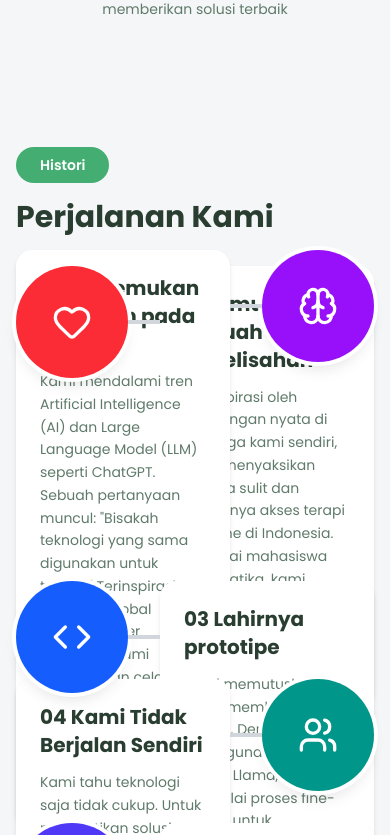
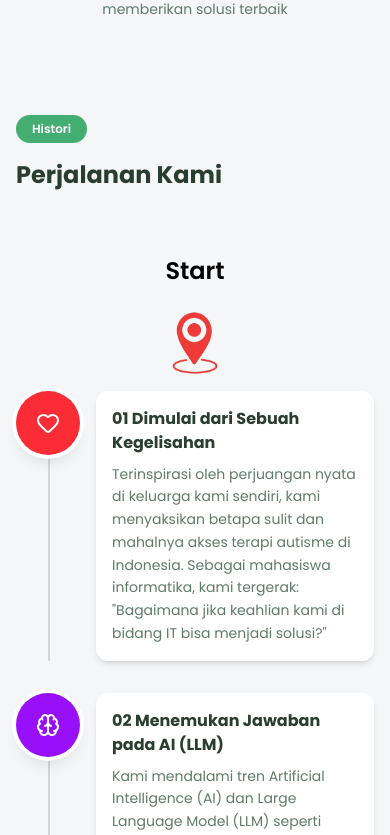
Before and after one commit to LLMForAutism/web, a Next.js app: page / in a window 390 px wide. Shown: the part 3249-4084 px from the top of the page. Built offline with nearby package versions, Linux system fonts and the light colour scheme.

Commit message:
feat: enhance responsive design for our journey section

```diff
--- a/src/app/components/our-jouney.tsx
+++ b/src/app/components/our-jouney.tsx
@@ -29,7 +29,7 @@ export default function OurJourney() {
       title: "Dimulai dari Sebuah Kegelisahan",
       description:
         'Terinspirasi oleh perjuangan nyata di keluarga kami sendiri, kami menyaksikan betapa sulit dan mahalnya akses terapi autisme di Indonesia. Sebagai mahasiswa informatika, kami tergerak: "Bagaimana jika keahlian kami di bidang IT bisa menjadi solusi?"',
-      icon: <Heart className="w-10 h-10 text-white" />,
+      icon: <Heart className="w-6 h-6 md:w-10 md:h-10 text-white" />,
       iconBgColor: "bg-red-500",
     },
     {
@@ -37,7 +37,7 @@ export default function OurJourney() {
       title: "Menemukan Jawaban pada AI (LLM)",
       description:
         'Kami mendalami tren Artificial Intelligence (AI) dan Large Language Model (LLM) seperti ChatGPT. Sebuah pertanyaan muncul: "Bisakah teknologi yang sama digunakan untuk terapi?" Terinspirasi oleh riset global (seperti paper ChatASD), kami menemukan celah besar sekaligus peluang: belum ada yang fokus pada dataset dan konteks Bahasa Indonesia.',
-      icon: <Brain className="w-10 h-10 text-white" />,
+      icon: <Brain className="w-6 h-6 md:w-10 md:h-10 text-white" />,
       iconBgColor: "bg-purple-600",
     },
     {
@@ -45,7 +45,7 @@ export default function OurJourney() {
       title: "Lahirnya prototipe",
       description:
         'Kami memutuskan untuk membangunnya sendiri. Dengan menggunakan base model Llama, kami memulai proses fine-tuning untuk menciptakan sebuah LLM yang "memahami" kebutuhan terapi anak autisme Indonesia.',
-      icon: <Code className="w-10 h-10 text-white" />,
+      icon: <Code className="w-6 h-6 md:w-10 md:h-10 text-white" />,
       iconBgColor: "bg-blue-600",
     },
     {
@@ -53,7 +53,7 @@ export default function OurJourney() {
       title: "Kami Tidak Berjalan Sendiri",
       description:
         "Kami tahu teknologi saja tidak cukup. Untuk memastikan solusi kami tepat guna, kami berkolaborasi intensif dengan para ahli di Malang Autism Center (MAC). Masukan mereka sangat krusial dalam membentuk cara AI kami berinteraksi.",
-      icon: <Users className="w-10 h-10 text-white" />,
+      icon: <Users className="w-6 h-6 md:w-10 md:h-10 text-white" />,
       iconBgColor: "bg-teal-600",
     },
     {
@@ -61,7 +61,7 @@ export default function OurJourney() {
       title: "Memperluas Jaringan Global",
       description:
         "Misi kami ternyata selaras dengan visi global. Kami menjalin kemitraan strategis dengan LetsConnect, sebuah perusahaan Kanada yang juga berfokus pada pengembangan aplikasi untuk anak autisme.",
-      icon: <Globe className="w-10 h-10 text-white" />,
+      icon: <Globe className="w-6 h-6 md:w-10 md:h-10 text-white" />,
       iconBgColor: "bg-indigo-600",
     },
     {
@@ -69,7 +69,7 @@ export default function OurJourney() {
       title: "Pencapaian Awal",
       description:
         "Setelah berbulan-bulan pengembangan (menggunakan dataset sintetis sebagai bukti konsep), kami membawa prototipe aplikasi kami ke Kompetisi Mahasiswa Informatika Politeknik Nasional (KMIPN).",
-      icon: <Lightbulb className="w-10 h-10 text-white" />,
+      icon: <Lightbulb className="w-6 h-6 md:w-10 md:h-10 text-white" />,
       iconBgColor: "bg-yellow-500",
     },
     {
@@ -77,7 +77,7 @@ export default function OurJourney() {
       title: "Meraih Juara 2 Nasional",
       description:
         "Perjuangan kami terbayar. Inovasi kami dianugerahi Juara 2 Kategori Cipta Inovasi TIK - Inovasi Kerja Sama Tim. Ini adalah validasi besar bahwa ide kami tidak hanya inovatif, tetapi juga diakui memiliki potensi dampak yang nyata.",
-      icon: <Trophy className="w-10 h-10 text-white" />,
+      icon: <Trophy className="w-6 h-6 md:w-10 md:h-10 text-white" />,
       iconBgColor: "bg-amber-500",
     },
     {
@@ -85,7 +85,7 @@ export default function OurJourney() {
       title: "Dari Prototipe Menuju Realisasi",
       description:
         "Penghargaan KMIPN bukanlah garis finis; ini adalah garis start. Kami bangga dengan pencapaian ini, namun kami sadar bahwa prototipe kami (dengan dataset sintetis) harus terus dikembangkan.",
-      icon: <Rocket className="w-10 h-10 text-white" />,
+      icon: <Rocket className="w-6 h-6 md:w-10 md:h-10 text-white" />,
       iconBgColor: "bg-orange-600",
     },
     {
@@ -93,7 +93,7 @@ export default function OurJourney() {
       title: "Komitmen Jangka Panjang Kami",
       description:
         "Kami berkomitmen penuh untuk menyempurnakan produk ini. Rencana kami ke depan jelas: mengganti data sintetis dengan data klinis yang valid, memperkaya fitur, dan melakukan uji coba lapangan yang lebih luas.",
-      icon: <FileCheck className="w-10 h-10 text-white" />,
+      icon: <FileCheck className="w-6 h-6 md:w-10 md:h-10 text-white" />,
       iconBgColor: "bg-emerald-600",
     },
     {
@@ -101,26 +101,26 @@ export default function OurJourney() {
       title: "Tujuan Akhir: Terapi yang Terjangkau untuk Semua",
       description:
         "Mimpi besar kami adalah melihat aplikasi ini terealisasi penuh dan digunakan oleh anak-anak autisme di seluruh penjuru Indonesia. Kami berjuang agar teknologi ini bisa menjadi alat bantu terapi yang efektif, mudah diakses, dan terutama, terjangkau bagi setiap keluarga yang membutuhkan.",
-      icon: <Target className="w-10 h-10 text-white" />,
+      icon: <Target className="w-6 h-6 md:w-10 md:h-10 text-white" />,
       iconBgColor: "bg-jade-green",
     },
   ];
 
   return (
-    <section id="our-journey" className="relative overflow-hidden bg-whitesmoke py-20 md:py-32">
+    <section id="our-journey" className="relative overflow-hidden bg-whitesmoke py-12 md:py-20 lg:py-32">
       <div className="container mx-auto px-4">
         {/* Header */}
-        <div className="mb-16">
+        <div className="mb-12 md:mb-16">
           <div className="inline-flex items-center gap-3 mb-4">
             <span
-              className="bg-jade-green text-white px-6 py-2 rounded-full font-semibold text-sm"
+              className="bg-jade-green text-white px-4 md:px-6 py-1.5 md:py-2 rounded-full font-semibold text-xs md:text-sm"
               style={{ fontFamily: "Poppins, sans-serif" }}
             >
               Histori
             </span>
           </div>
           <h2
-            className="text-3xl md:text-4xl font-bold text-foreground"
+            className="text-2xl md:text-3xl lg:text-4xl font-bold text-foreground"
             style={{ fontFamily: "Poppins, sans-serif" }}
           >
             Perjalanan Kami
@@ -129,18 +129,27 @@ export default function OurJourney() {
 
         {/* Journey Timeline */}
         <div className="relative max-w-4xl mx-auto">
-          <div className="flex flex-col items-center pt-4 pb-0 pl-4 pr-32">
-            <h2 className="font-semibold text-center text-3xl">Start</h2>
+          {/* Start Checkpoint */}
+          <div className="flex flex-col items-center pt-4 pb-0 px-4">
+            <h2
+              className="font-semibold text-center text-2xl md:text-3xl mb-2"
+              style={{ fontFamily: "Poppins, sans-serif" }}
+            >
+              Start
+            </h2>
             <Image
               src={checkpointIcon}
               alt="Checkpoint icon"
-              className="w-36"
+              className="w-24 md:w-36"
             />
           </div>
+
+          {/* Desktop Timeline */}
+          <div className="hidden md:block">
             {journeyItems.map((item, index) => (
-            <div key={item.id} className="relative last:mb-0">
+              <div key={item.id} className="relative mb-0 last:mb-0">
                 {/* Road Path */}
-              {index == 0 ? (
+                {index === 0 ? (
                   <RoadPath direction="left" length="half" />
                 ) : index % 2 === 1 ? (
                   <RoadPath direction="right" />
@@ -157,7 +166,7 @@ export default function OurJourney() {
                   {/* Icon Circle */}
                   <div className="relative z-10 flex-shrink-0">
                     <div
-                    className={`w-28 h-28 rounded-full ${item.iconBgColor} flex items-center justify-center shadow-lg ring-4 ring-white`}
+                      className={`w-20 h-20 lg:w-28 lg:h-28 rounded-full ${item.iconBgColor} flex items-center justify-center shadow-lg ring-4 ring-white`}
                     >
                       {item.icon}
                     </div>
@@ -165,20 +174,20 @@ export default function OurJourney() {
                     <div
                       className={`absolute top-1/2 ${
                         index % 2 === 0 ? "left-full" : "right-full"
-                    } w-8 h-1 bg-gray-300 transform -translate-y-1/2`}
+                      } w-6 lg:w-8 h-1 bg-gray-300 transform -translate-y-1/2`}
                     ></div>
                   </div>
 
                   {/* Content Card */}
-                <div className="flex-1 bg-white rounded-2xl p-6 shadow-md hover:shadow-lg transition-shadow duration-300">
+                  <div className="flex-1 bg-white rounded-2xl p-5 lg:p-6 shadow-md hover:shadow-lg transition-shadow duration-300 max-w-md">
                     <h3
-                    className="text-xl md:text-2xl font-bold text-foreground mb-3"
+                      className="text-lg lg:text-xl xl:text-2xl font-bold text-foreground mb-3"
                       style={{ fontFamily: "Poppins, sans-serif" }}
                     >
                       {String(item.id).padStart(2, "0")} {item.title}
                     </h3>
                     <p
-                    className="text-muted-foreground text-sm md:text-base leading-relaxed"
+                      className="text-muted-foreground text-sm lg:text-base leading-relaxed"
                       style={{ fontFamily: "Poppins, sans-serif" }}
                     >
                       {item.description}
@@ -188,6 +197,61 @@ export default function OurJourney() {
               </div>
             ))}
           </div>
+
+          {/* Mobile Timeline - Vertical Layout */}
+          <div className="md:hidden space-y-8">
+            {journeyItems.map((item) => (
+              <div key={item.id} className="relative">
+                {/* Vertical Line - except for last item */}
+                {item.id !== journeyItems.length && (
+                  <div className="absolute left-8 top-16 bottom-0 w-0.5 bg-gray-300 -z-0"></div>
+                )}
+
+                <div className="flex gap-4">
+                  {/* Icon Circle */}
+                  <div className="relative z-10 flex-shrink-0">
+                    <div
+                      className={`w-16 h-16 rounded-full ${item.iconBgColor} flex items-center justify-center shadow-lg ring-4 ring-white`}
+                    >
+                      {item.icon}
+                    </div>
+                  </div>
+
+                  {/* Content Card */}
+                  <div className="flex-1 bg-white rounded-xl p-4 shadow-md">
+                    <h3
+                      className="text-base font-bold text-foreground mb-2"
+                      style={{ fontFamily: "Poppins, sans-serif" }}
+                    >
+                      {String(item.id).padStart(2, "0")} {item.title}
+                    </h3>
+                    <p
+                      className="text-muted-foreground text-sm leading-relaxed"
+                      style={{ fontFamily: "Poppins, sans-serif" }}
+                    >
+                      {item.description}
+                    </p>
+                  </div>
+                </div>
+              </div>
+            ))}
+          </div>
+
+          {/* End Checkpoint */}
+          <div className="flex flex-col items-center pt-8 md:pt-12 px-4">
+            <Image
+              src={checkpointIcon}
+              alt="Checkpoint icon"
+              className="w-24 md:w-36 transform rotate-180"
+            />
+            <h2
+              className="font-semibold text-center text-2xl md:text-3xl mt-2"
+              style={{ fontFamily: "Poppins, sans-serif" }}
+            >
+              Present
+            </h2>
+          </div>
+        </div>
       </div>
     </section>
   );
```
Lines whose indentation alone changed are shown as unchanged.
